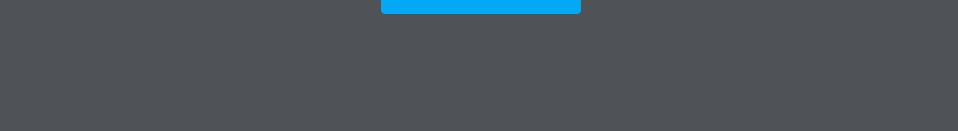
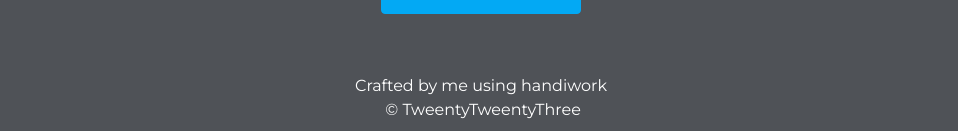
Before and after one commit to pelloKraken628/june_portfolio, a React (Create React App) app: page / in a window 1280 px wide. Shown: the part 3039-3170 px from the top of the page, without its empty margins (159-1117 px from the left). Before the commit the page ends 3101 px from the top, so only its background shows below. Built offline with nearby package versions, Linux system fonts and the light colour scheme; a web font is replaced by a local one.

Commit message:
[copyright] Done

```diff
--- /dev/null
+++ b/src/components/layouts/Copyright/Copyright.style.ts
@@ -0,0 +1,23 @@
+import styled from 'styled-components';
+import { XSDown } from '../../../styles/responsive';
+const Container = styled.div`
+  width:100%;
+  padding: 12px;
+  `;
+const Wrapper = styled.div`
+max-width: 280px;
+margin: 0 auto;
+${XSDown({
+  maxWidth: "auto"
+})
+  }
+
+`;
+const Paragraph = styled.p`
+  text-Align:center;
+`;
+export {
+  Container,
+  Wrapper,
+  Paragraph,
+}
--- /dev/null
+++ b/src/components/layouts/Copyright/index.tsx
@@ -0,0 +1,33 @@
+import React from "react";
+import { Container, Paragraph, Wrapper } from "./Copyright.style";
+
+const Copyright = () => {
+  const year = new Date().getFullYear();
+  const lastDigit = Number(year.toString().slice(-1));
+  const digits = [
+    "Zero",
+    "One",
+    "Two",
+    "Three",
+    "Four",
+    "Five",
+    "Six",
+    "Seven",
+    "Eight",
+    "Nine",
+  ];
+
+  return (
+    <Container>
+      <Wrapper>
+        <Paragraph>Crafted by me using handiwork</Paragraph>
+        <Paragraph>
+          &nbsp;&copy; TweentyTweenty
+          {digits[lastDigit]}
+        </Paragraph>
+      </Wrapper>
+    </Container>
+  );
+};
+
+export default Copyright;
--- a/src/components/pages/Home.tsx
+++ b/src/components/pages/Home.tsx
@@ -4,6 +4,7 @@
 import Skills from "../sections/Skills";
 import Project from "../sections/Project";
 import Contact from "../sections/Contact";
+import Copyright from "../layouts/Copyright";
 
 const Home = () => {
   return (
@@ -13,6 +14,7 @@
       <Skills />
       <Project />
       <Contact />
+      <Copyright />
     </>
   );
 };
--- a/src/styles/globalstyle.ts
+++ b/src/styles/globalstyle.ts
@@ -29,6 +29,10 @@
   font-weight:500;
   line-height:1.2;
 }
+h6 {
+  font-weight:500;
+  line-height:1.2;
+}
 a {
   text-decoration: none;
   font-family: "Montserrat", "sans-serif";
```
